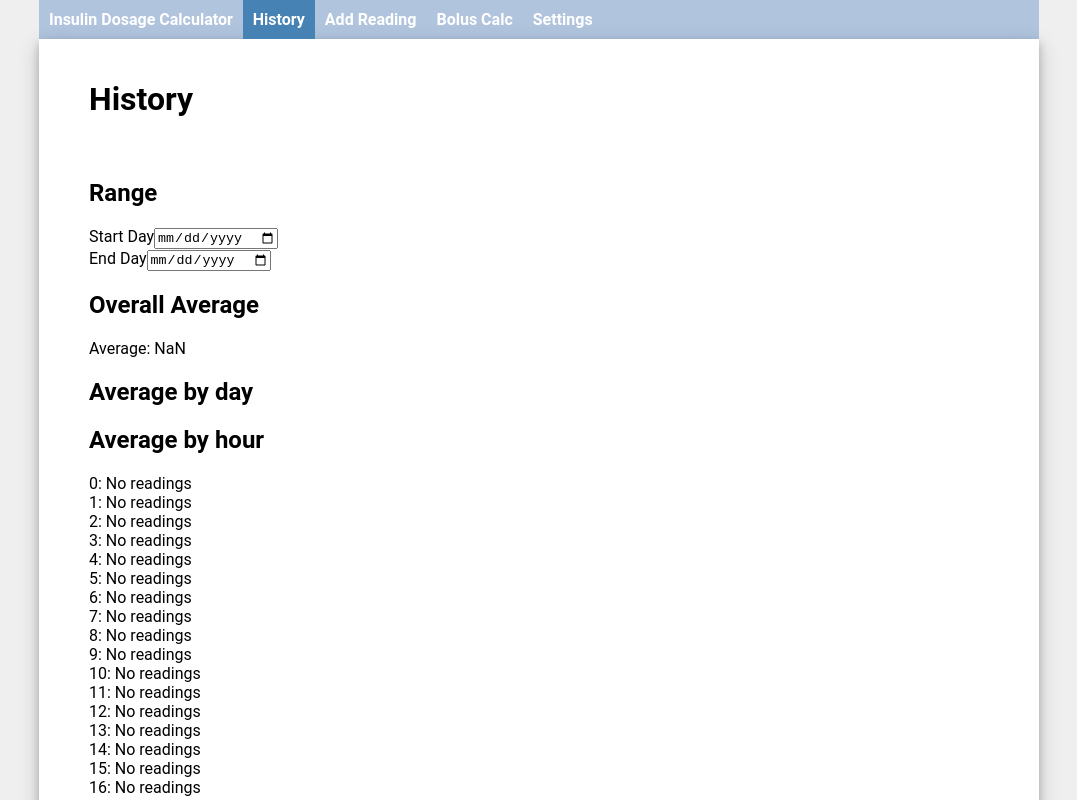
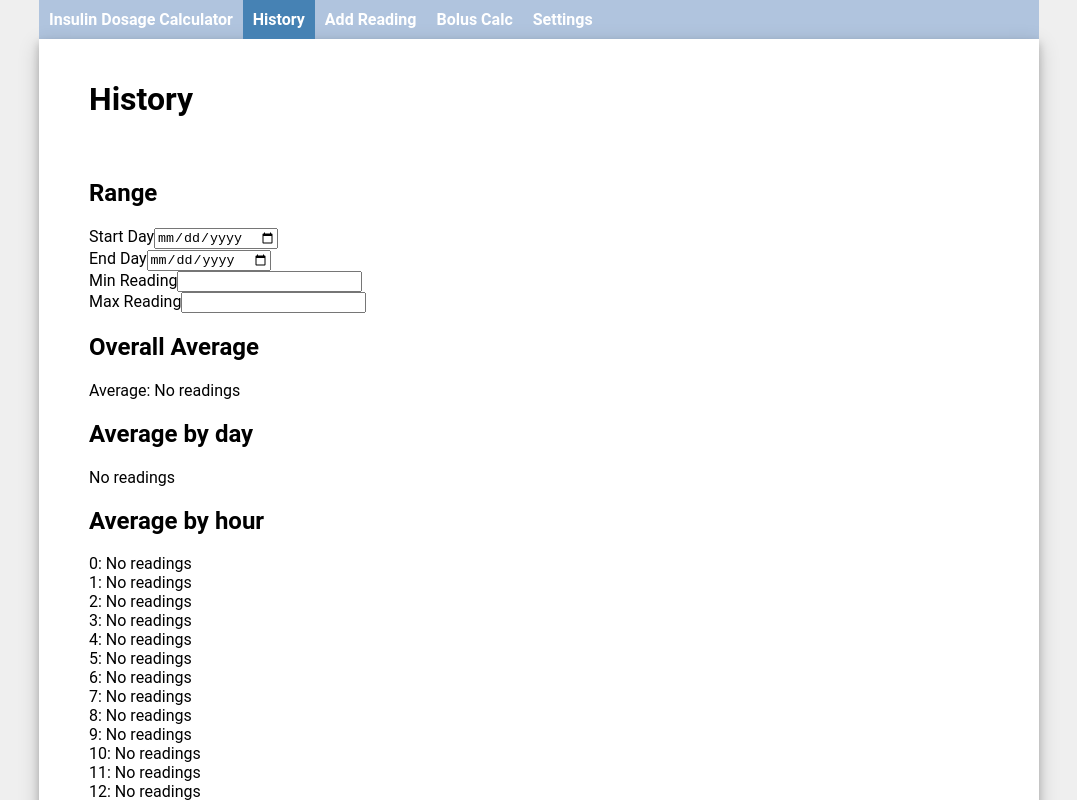
Before and after one commit to Drantho/bolus_calculator, a Next.js app: page /history in a window 1280 px wide. Shown: the top 800 px of the page, without its empty margins (101-1178 px from the left). Built offline with nearby package versions, Linux system fonts and the light colour scheme.

Commit message:
#3 filter by min/max reading level

```diff
--- a/src/pages/history.js
+++ b/src/pages/history.js
@@ -2,9 +2,6 @@ import React, {useState, useEffect} from 'react'
 import Layout from '@/components/layout/Layout';
 
 const history = () => {
-
-    console.log('HEEERRREE!!!!!!!!!!!!!!!!! ', new Date('Mon Feb 27 2023 9:52:30 PM'))
-
     const [readingHistory, setReadingHistory] = useState([]);
     const [bolusHistory, setBolusHistory] = useState([]);
 
@@ -17,6 +14,9 @@ const history = () => {
 
     const [startDay, setStartDay] = useState('');
     const [endDay, setEndDay] = useState('');
+
+    const [minReading, setMinReading] = useState('');
+    const [maxReading, setMaxReading] = useState('');
 
     const [loaded, setLoaded] = useState(false);
 
@@ -55,6 +55,20 @@ const history = () => {
             history = history.filter(item => {
                 return dateCompare(new Date(item.timeStamp).setHours(0,0,0,0), endDate) <= 0;
             });
+        }
+        return history;
+    }
+
+    const filterReadings = history => {
+        if(minReading !== '') {
+            history = history.filter(item => {
+                return +item.value >= +minReading;
+            })
+        }
+        if(maxReading !== '') {
+            history = history.filter(item => {
+                return +item.value <= +maxReading;
+            })
         }
         return history;
     }
@@ -120,6 +134,12 @@ const history = () => {
         }
     }, [startDay, endDay])
 
+    useEffect(() => {
+        if(loaded) {
+            setFilteredReadingHistory(filterReadings(readingHistory));
+        }
+    }, [minReading, maxReading])
+
     Date.prototype.addHours = function(h) {
         this.setTime(this.getTime() + (h*60*60*1000));
         return this;
@@ -141,14 +161,24 @@ const history = () => {
                 <input type="date" value={endDay} onChange={e => setEndDay(e.target.value)} />
                 {endDay !== '' && <button onClick={() => setEndDay('')}>Clear</button>}
             </label>
+            <label>
+                Min Reading
+                <input type="number" value={minReading} onChange={e => setMinReading(e.target.value)} />
+                {minReading !== '' && <button onClick={() => setMinReading('')}>Clear</button>}
+            </label>
+            <label>
+                Max Reading
+                <input type="number" value={maxReading} onChange={e => setMaxReading(e.target.value)} />
+                {maxReading !== '' && <button onClick={() => setMaxReading('')}>Clear</button>}
+            </label>
 
             <h2>Overall Average</h2>
 
-            Average: {filteredReadingHistory.reduce((acc, item) => +acc + +item.value, 0) / filteredReadingHistory.length}<br/>
+            Average: {filteredReadingHistory.length ? (filteredReadingHistory?.reduce((acc, item) => +acc + +item.value, 0) / filteredReadingHistory.length).toFixed(0) : 'No readings'}<br/>
 
             <h2>Average by day</h2>
 
-            {historyByDay.map((day, index) => <div key={index}>{day.date}: {day.value}</div>)}
+            {historyByDay.length ? historyByDay.map((day, index) => <div key={index}>{day.date}: {day.value}</div>) : 'No readings'}
 
             <h2>Average by hour</h2>
 
```
